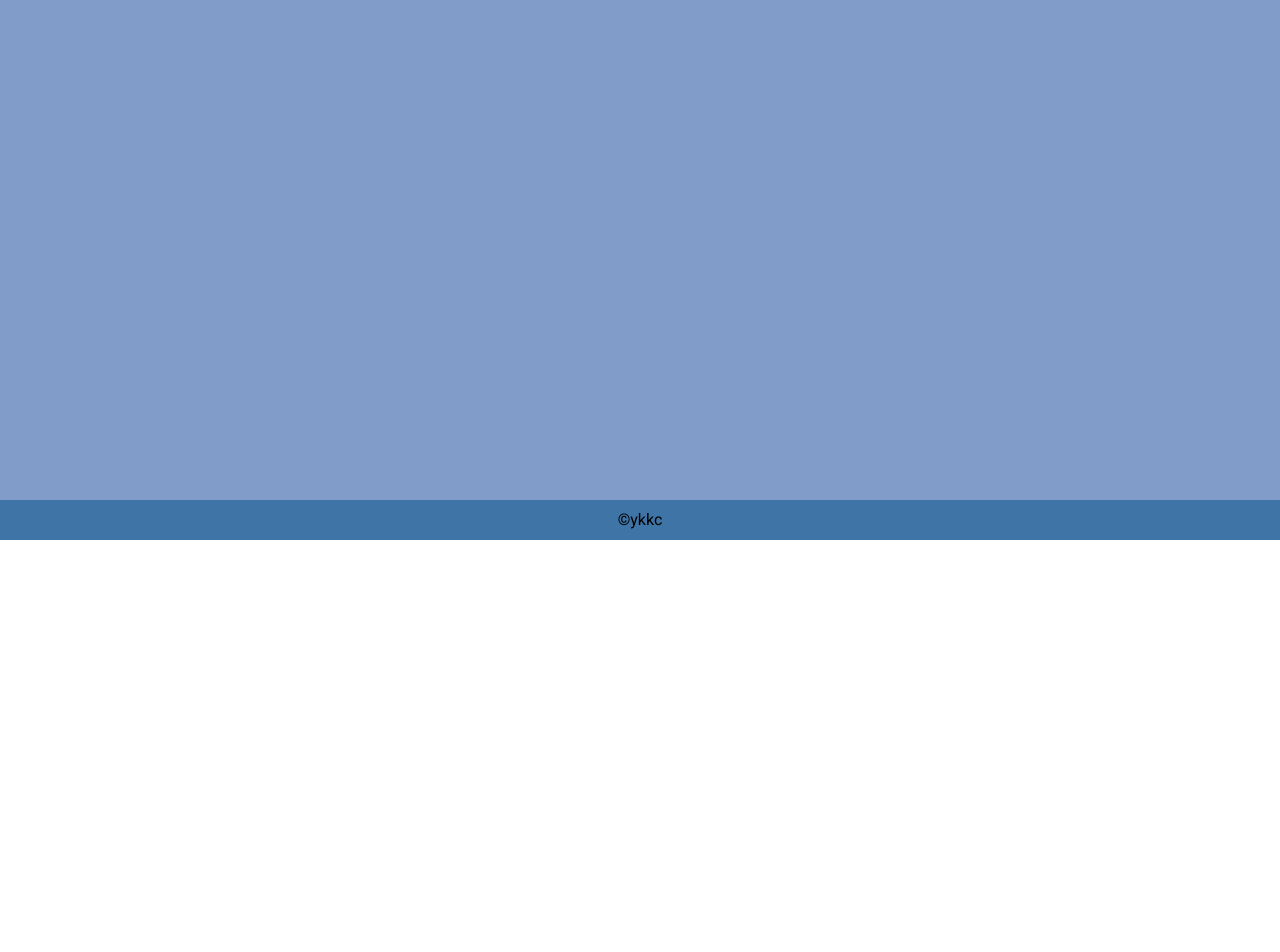
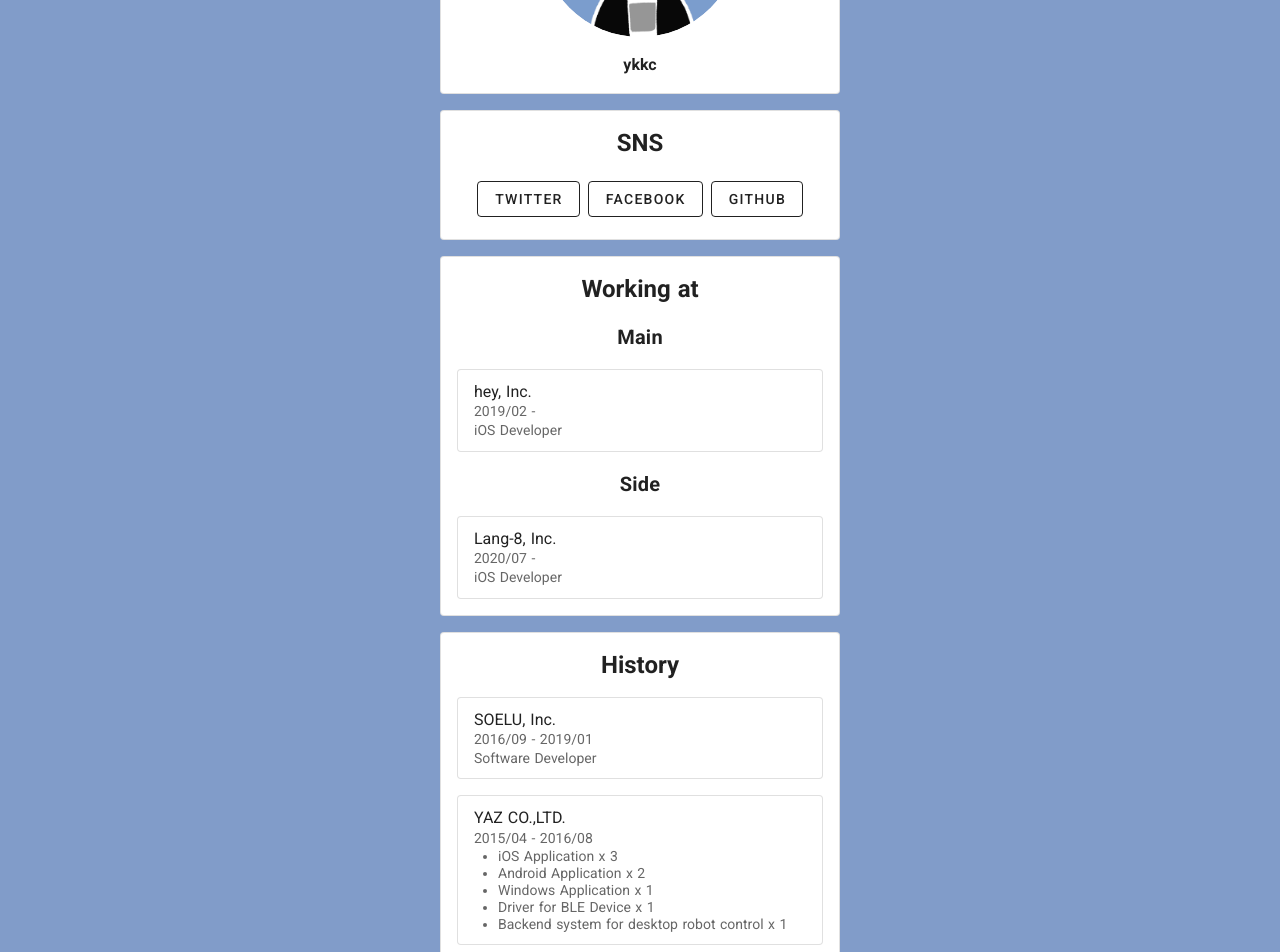
Before and after one commit to ykkc/ykkc-app, a Nuxt app: page / in a window 1280 px wide. Shown: the part 260-1212 px from the top of the page. Before the commit the page ends 800 px from the top, so only its background shows below. Built offline with nearby package versions, Linux system fonts and the light colour scheme.

Commit message:
:art: update main page draft

```diff
--- a/components/pages/MainPage.vue
+++ b/components/pages/MainPage.vue
@@ -1,6 +1,183 @@
 <template>
   <v-main>
-    Main Page
+    <v-card
+      class="mx-auto mt-8 pa-4"
+      max-width="400"
+      rounded
+      outlined
+    >
+      <div class="text-h5 text-center font-weight-bold pb-4">
+        Profile
+      </div>
+      <v-list-item>
+        <v-avatar
+          class="mx-auto"
+          size="200"
+        >
+          <img
+            src="../../assets/icon_ykkc.jpg"
+            alt="ykkc"
+          >
+        </v-avatar>
+      </v-list-item>
+      <div class="text-center font-weight-bold mt-4">
+        ykkc
+      </div>
+    </v-card>
+    <v-card
+      class="mx-auto mt-4 pa-4"
+      max-width="400"
+      rounded
+      outlined
+    >
+      <div class="text-h5 text-center font-weight-bold pb-4">
+        SNS
+      </div>
+      <v-list-item>
+        <v-btn
+          class="mx-auto"
+          outlined
+          @click="openTwitter"
+        >
+          Twitter
+        </v-btn>
+        <v-btn
+          class="mx-auto"
+          outlined
+          @click="openFacebook"
+        >
+          Facebook
+        </v-btn>
+        <v-btn
+          class="mx-auto"
+          outlined
+          @click="openGitHub"
+        >
+          GitHub
+        </v-btn>
+      </v-list-item>
+    </v-card>
+    <v-card
+      class="mx-auto mt-4 pa-4"
+      max-width="400"
+      rounded
+      outlined
+    >
+      <div class="text-h5 text-center font-weight-bold pb-4">
+        Working at
+      </div>
+      <div class="text-h6 text-center font-weight-bold">
+        Main
+      </div>
+      <v-card
+        class="mt-4"
+        max-width="400"
+        rounded
+        outlined
+      >
+        <v-list-item>
+          <v-list-item-content>
+            <v-list-item-title>
+              hey, Inc.
+            </v-list-item-title>
+            <v-list-item-subtitle>
+              2019/02 -
+            </v-list-item-subtitle>
+            <v-list-item-subtitle>
+              iOS Developer
+            </v-list-item-subtitle>
+          </v-list-item-content>
+        </v-list-item>
+      </v-card>
+      <div class="text-h6 text-center font-weight-bold mt-4">
+        Side
+      </div>
+      <v-card
+        class="mt-4"
+        max-width="400"
+        rounded
+        outlined
+      >
+        <v-list-item>
+          <v-list-item-content>
+            <v-list-item-title>
+              Lang-8, Inc.
+            </v-list-item-title>
+            <v-list-item-subtitle>
+              2020/07 -
+            </v-list-item-subtitle>
+            <v-list-item-subtitle>
+              iOS Developer
+            </v-list-item-subtitle>
+          </v-list-item-content>
+        </v-list-item>
+      </v-card>
+    </v-card>
+    <v-card
+      class="mx-auto mt-4 mb-8 pa-4"
+      max-width="400"
+      rounded
+      outlined
+    >
+      <div class="text-h5 text-center font-weight-bold pb-4">
+        History
+      </div>
+      <v-card
+        max-width="400"
+        rounded
+        outlined
+      >
+        <v-list-item>
+          <v-list-item-content>
+            <v-list-item-title>
+              SOELU, Inc.
+            </v-list-item-title>
+            <v-list-item-subtitle>
+              2016/09 - 2019/01
+            </v-list-item-subtitle>
+            <v-list-item-subtitle>
+              Software Developer
+            </v-list-item-subtitle>
+          </v-list-item-content>
+        </v-list-item>
+      </v-card>
+      <v-card
+        class="mt-4"
+        max-width="400"
+        rounded
+        outlined
+      >
+        <v-list-item>
+          <v-list-item-content>
+            <v-list-item-title>
+              YAZ CO.,LTD.
+            </v-list-item-title>
+            <v-list-item-subtitle>
+              2015/04 - 2016/08
+            </v-list-item-subtitle>
+            <v-list-item-subtitle>
+              <ul>
+                <li>
+                  iOS Application x 3
+                </li>
+                <li>
+                  Android Application x 2
+                </li>
+                <li>
+                  Windows Application x 1
+                </li>
+                <li>
+                  Driver for BLE Device x 1
+                </li>
+                <li>
+                  Backend system for desktop robot control x 1
+                </li>
+              </ul>
+            </v-list-item-subtitle>
+          </v-list-item-content>
+        </v-list-item>
+      </v-card>
+    </v-card>
   </v-main>
 </template>
 
@@ -10,6 +187,17 @@ export default {
     return {
       loading: false
     }
-  }
+  },
+  methods: {
+    openTwitter () {
+      window.open("https://twitter.com/_ykkc", '_blank')
+    },
+    openFacebook () {
+      window.open("https://www.facebook.com/ylane.admirable", '_blank')
+    },
+    openGitHub () {
+      window.open("https://github.com/ykkc", '_blank')
+    }
+  },
 }
 </script>
```
